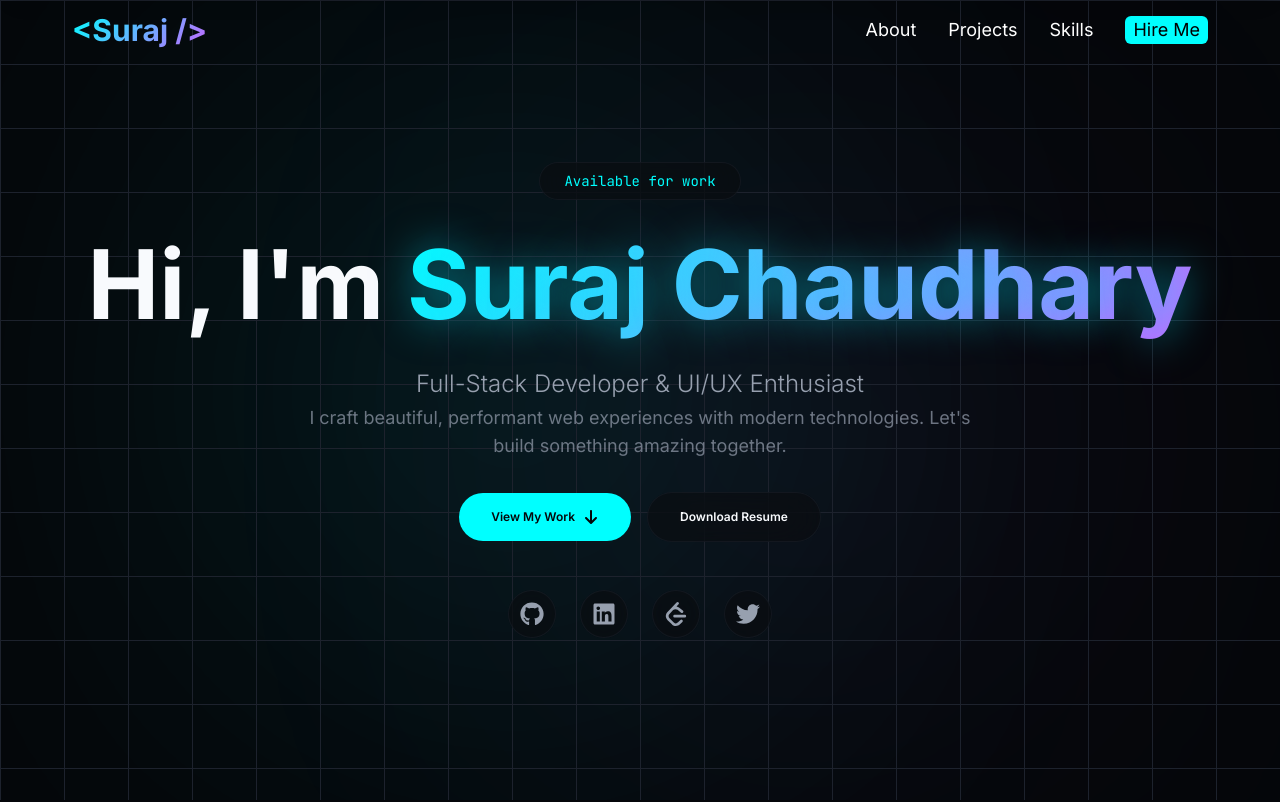
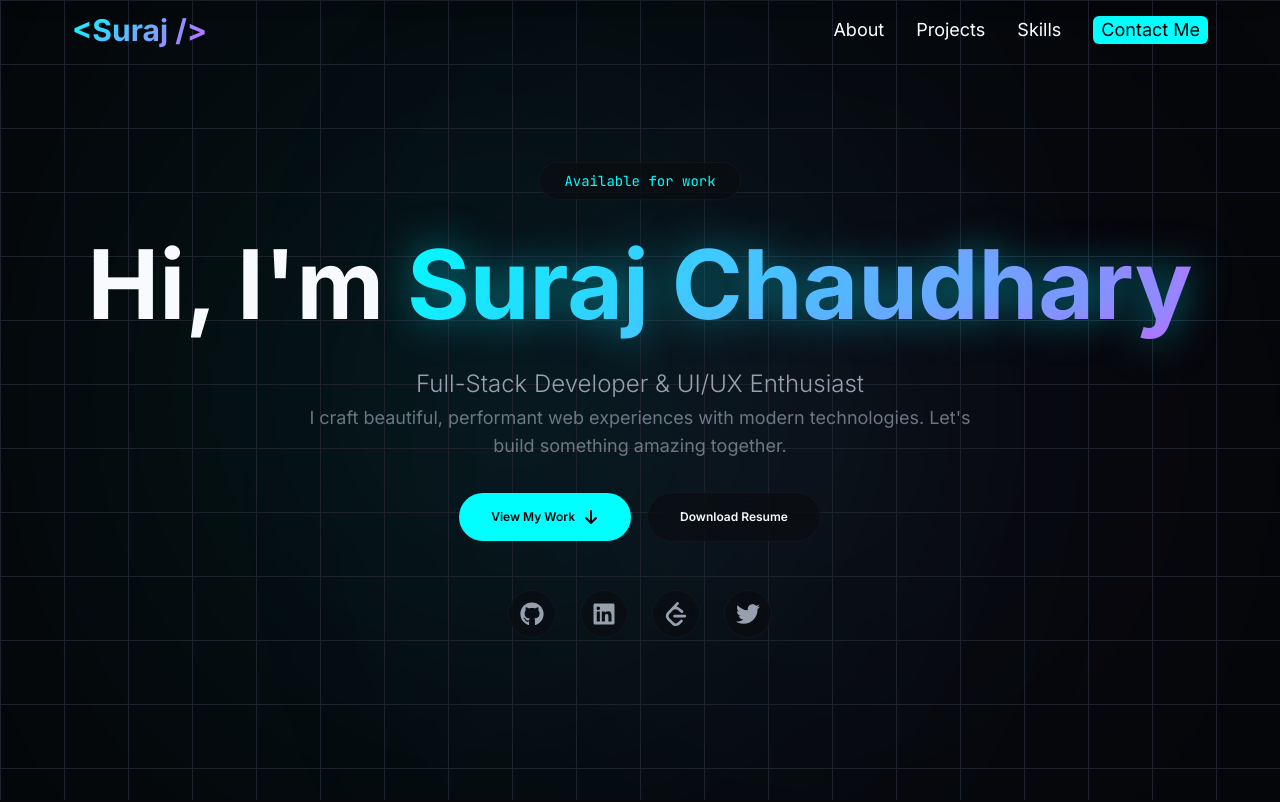
Before and after one commit to SurajCh6613/portfolio, a React (Vite) app: page / in a window 1280 px wide. Shown: the top 802 px of the page. Built offline with nearby package versions, Linux system fonts and the light colour scheme.

Commit message:
Navbar Updated

```diff
--- a/src/components/Navbar.jsx
+++ b/src/components/Navbar.jsx
@@ -47,7 +47,7 @@ const Navbar = () => {
           href="#contact"
           className="bg-primary text-black px-2 rounded-md cursor-pointer hover:scale-105 duration-300"
         >
-          Hire Me
+          Contact Me
         </a>
       </ul>
 
@@ -77,7 +77,7 @@ const Navbar = () => {
             href="#contact"
             className="bg-primary text-black px-2 rounded-md cursor-pointer hover:scale-105 duration-300"
           >
-            Hire Me
+            Contact Me
           </a>
         </ul>
       </div>
```
